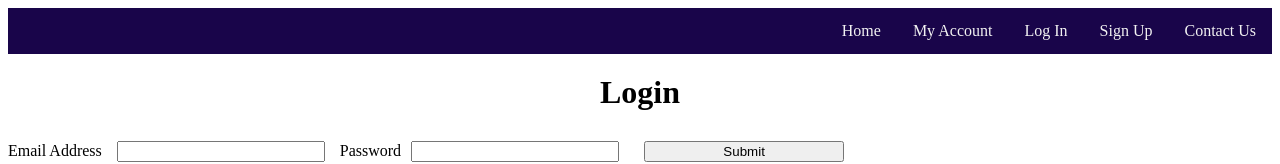
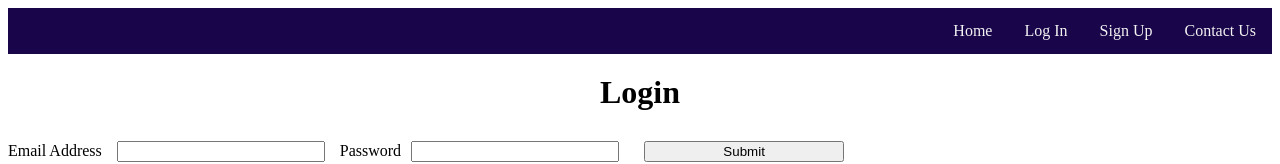
Before and after one commit to Varlotte/phase4-venue-project, a React (Create React App) app in the folder client/: page /login in a window 1280 px wide. Shown: the top 164 px of the page. Built offline with nearby package versions, Linux system fonts and the light colour scheme; no server answers.

Commit message:
adds ternary to navbar to redirect to either login or my account

```diff
--- /dev/null
+++ b/client/src/Helperfuncs.js
@@ -0,0 +1,3 @@
+export function getCurrUser() {
+  return window.sessionStorage.getItem("currentUser");
+}
--- a/client/src/layout/AcctDash.js
+++ b/client/src/layout/AcctDash.js
@@ -2,9 +2,10 @@ import React, { useEffect, useState } from "react";
 import { Redirect } from "react-router-dom";
 import ReservationCard from "../components/ReservationCard";
 import { Flex } from "antd";
+import { getCurrUser } from "../Helperfuncs";
 
 function AcctDash() {
-  const id = window.sessionStorage.getItem("currentUser");
+  const id = getCurrUser();
   const [currentAttendee, setCurrentAttendee] = useState(null);
 
   const handleDeleteClick = (reservationId) => {
--- a/client/src/layout/NavBar.js
+++ b/client/src/layout/NavBar.js
@@ -1,13 +1,18 @@
 import React from "react";
 import { Link } from "react-router-dom";
+import { getCurrUser } from "../Helperfuncs";
 
 function Navbar() {
+  const isLoggedIn = !!getCurrUser();
   return (
     <div className="navbar">
       <Link to="/contact-page">Contact Us</Link>
       <Link to="/signup">Sign Up</Link>
-      <Link to="/login">Log In</Link>
-      <Link to="/acctdash"> My Account</Link>
+      {!isLoggedIn ? (
+        <Link to="/login">Log In</Link>
+      ) : (
+        <Link to="/acctdash"> My Account</Link>
+      )}
       <Link to="/">Home</Link>
     </div>
   );
```
